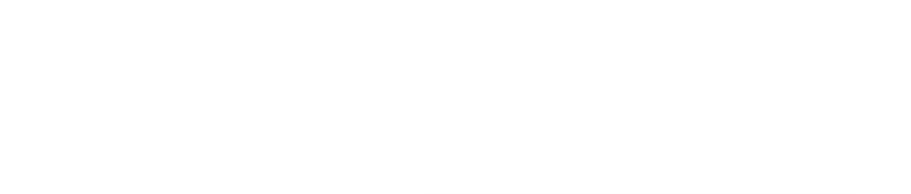
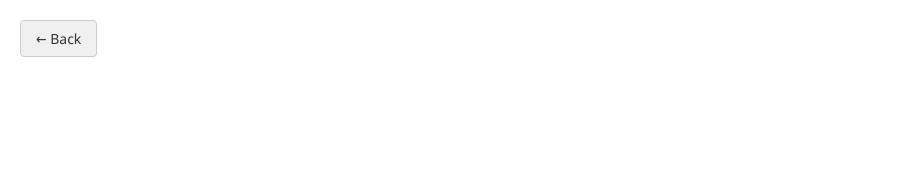
Before and after one commit to j2445/baps, a plain HTML site: page login.html in a window 1280 px wide. Shown: the top 194 px of the page, without its empty margins (0-911 px from the left). Drawn offline with Linux system fonts and the light colour scheme.

Commit message:
Update login.html

```diff
--- a/login.html
+++ b/login.html
@@ -4,10 +4,31 @@
     <meta charset="UTF-8">
     <meta name="viewport" content="width=device-width, initial-scale=1.0">
     <title>Login</title>
+    <link rel="icon" href="https://upload.wikimedia.org/wikipedia/en/4/4a/Baps_logo.svg" type="image/svg+xml">
     <link rel="stylesheet" href="styles.css">
+    <style>
+        .back-button {
+            position: absolute;
+            top: 20px;
+            left: 20px;
+            padding: 8px 15px;
+            background-color: #f0f0f0;
+            border: 1px solid #ccc;
+            border-radius: 4px;
+            cursor: pointer;
+            text-decoration: none;
+            color: #333;
+            font-size: 14px;
+        }
+        .back-button:hover {
+            background-color: #e0e0e0;
+        }
+    </style>
 </head>
 
 <body>
+    <a href="index.html" class="back-button">← Back</a>
+
     <div class="login-container">
         <img src="image.png" alt="Logo" class="website-logo">
         <h2>Login</h2>
```
